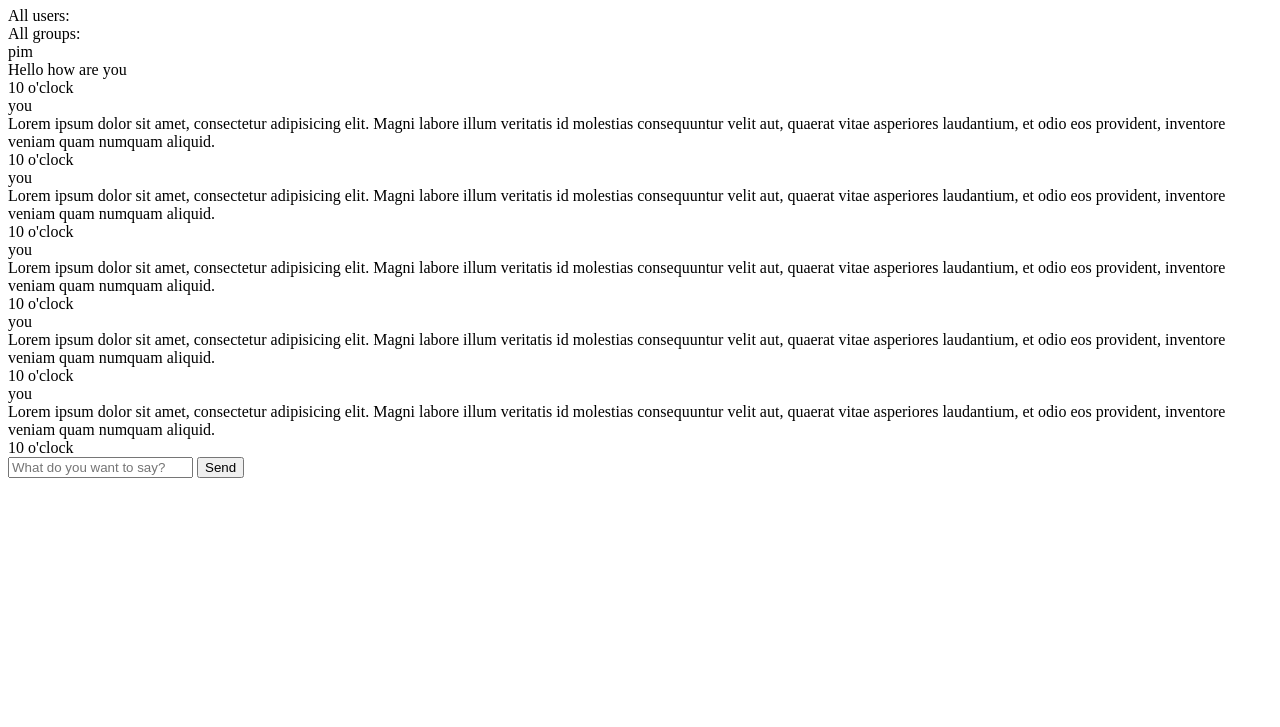
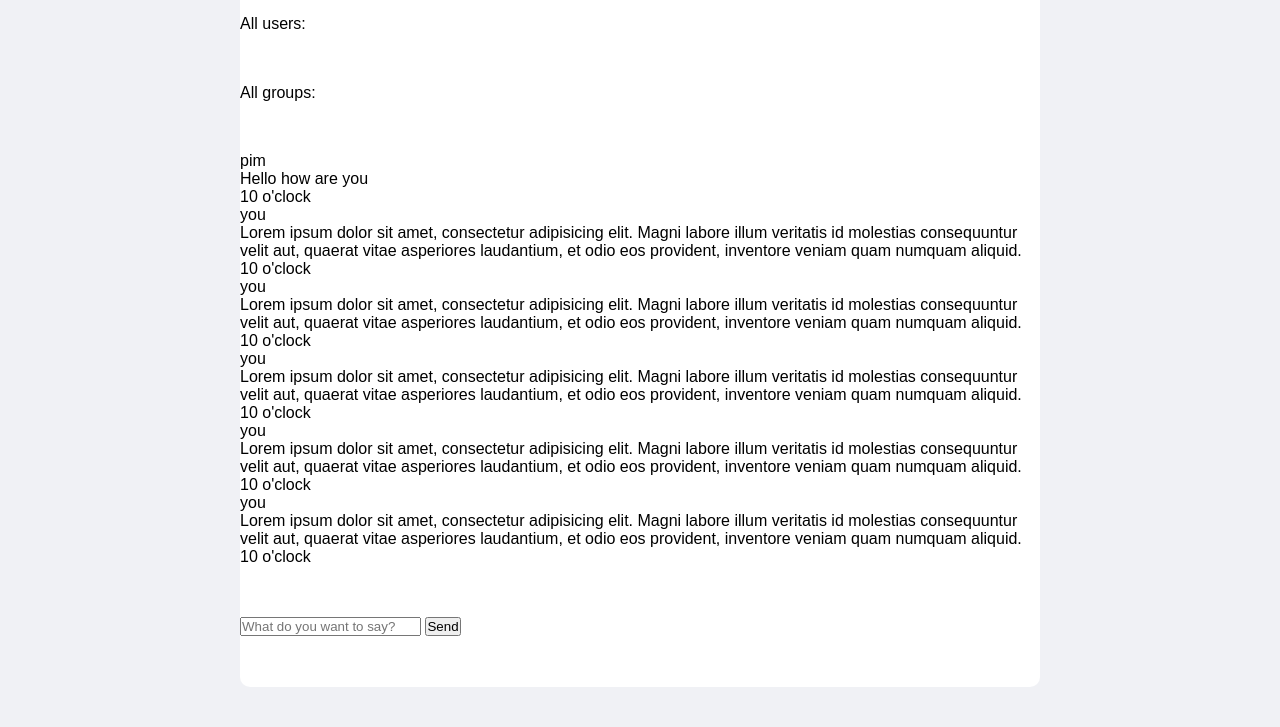
Before and after one commit to irisblaise/bunq-chat, a website: page index.html in a window 1280 px wide. Shown: the part 73-800 px from the top of the page. Drawn offline with Linux system fonts and the light colour scheme.

Commit message:
layout chat container

```diff
--- a/css/application.css
+++ b/css/application.css
@@ -1,3 +1,28 @@
 @import "common.css";
 @import "components.css";
 @import "config.css";
+
+* {
+  margin: 0;
+  padding: 0;
+  box-sizing: border-box;
+}
+
+body{
+  height: 100%;
+  background: #F0F1F5;
+  display: grid;
+  place-items: center;
+  font-family: 'Montserrat', sans-serif;
+}
+
+#chat-container {
+  display: grid;
+  min-width: 800px;
+  max-width: 800px;
+  max-height: 800px;
+  width: 100% ;
+  height: 95vh;
+  background: white;
+  border-radius: 10px;
+}
```
Also changed, not shown: index.html (+3 -2 lines).
